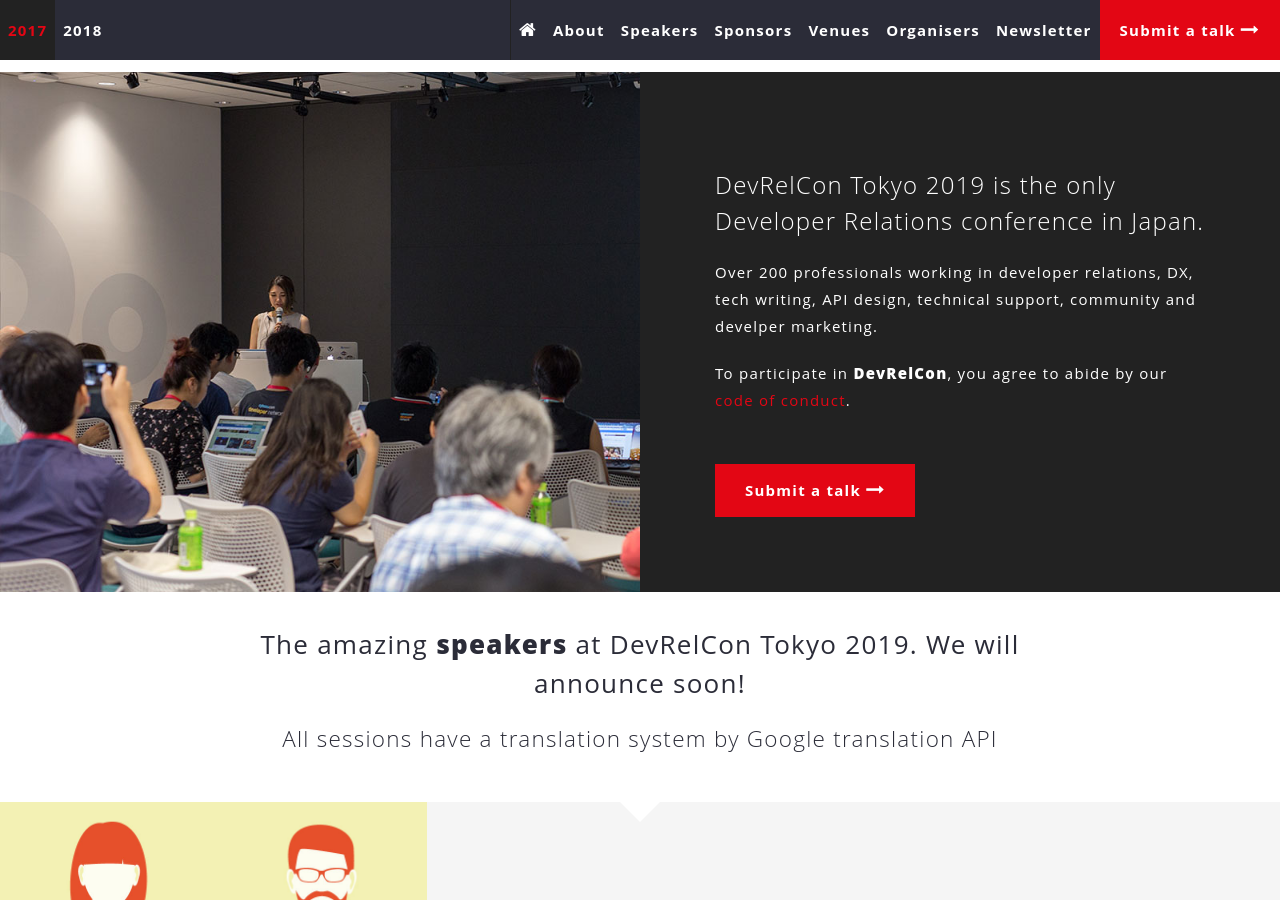
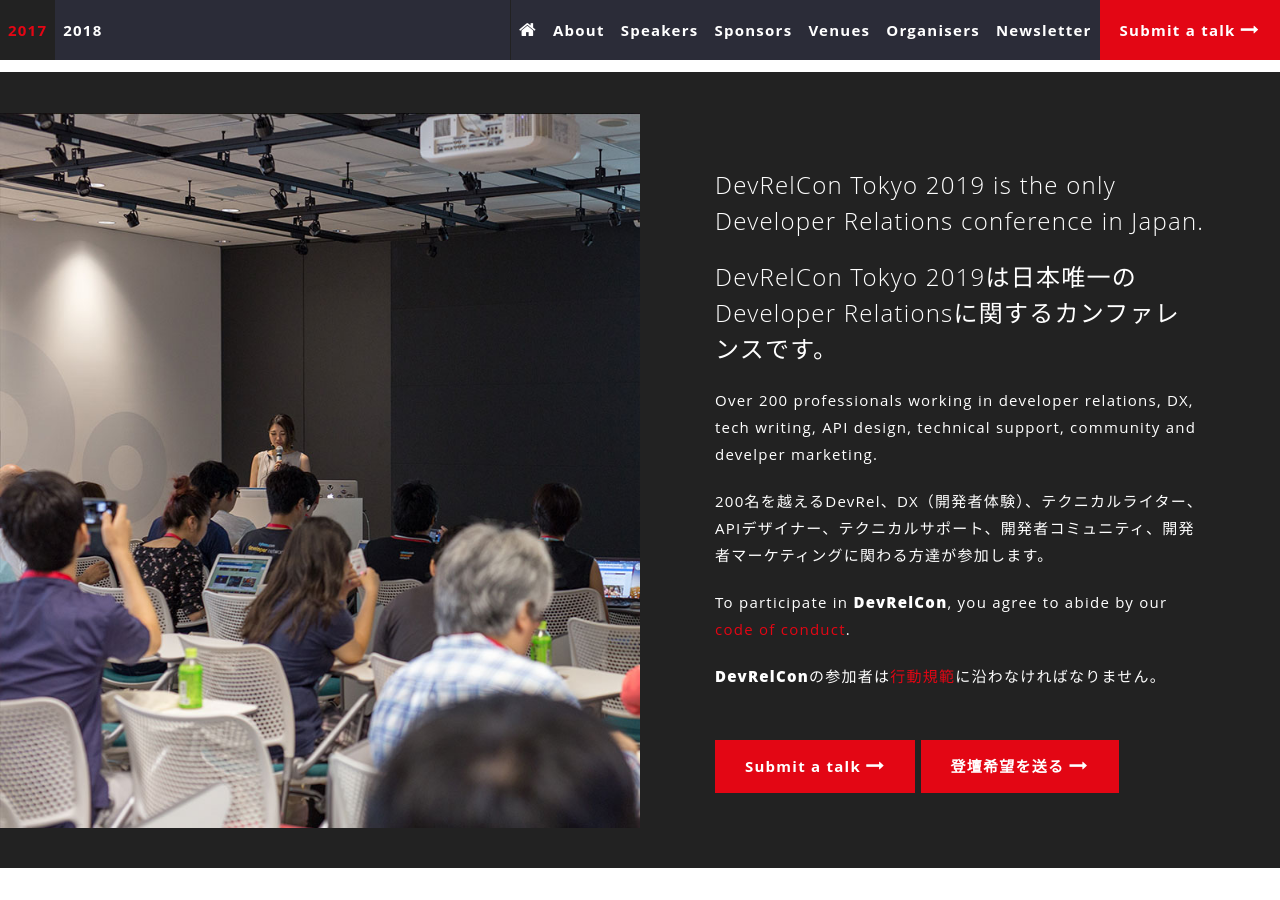
Before and after one commit to DevRelConTokyo2019/devrelcontokyo2019.github.io, a Jekyll site: the page built from index.md, in a window 1280 px wide and 900 px high, scrolled down 1232 px. Built offline with Jekyll 4.4.1, drawn with Linux system fonts in a browser that asks for light colours; nearby versions of some CDN libraries; comment, search, counter and statistics services are not loaded.

Commit message:
Update about section

```diff
--- a/_includes/about.html
+++ b/_includes/about.html
@@ -8,13 +8,19 @@ About
     <div class="col-sm-12 col-md-6 about"></div>
     <div id="about"></div> <!-- About anchor (from main nav) -->
     <div class="col-sm-12 col-md-6 about-text">
-        <h3>DevRelCon Tokyo 2019 is the only Developer Relations conference in Japan.</h3>
-        <p>Over 200 professionals working in developer relations, DX, tech writing, API design, technical support, community and develper marketing.</p>
-        <p>To participate in <strong>DevRelCon</strong>, you agree to abide by our <a href="/code-of-conduct/index.html">code of conduct</a>.</p>
+      <h3 class="lang en">DevRelCon Tokyo 2019 is the only Developer Relations conference in Japan.</h3>
+      <h3 class="lang ja">DevRelCon Tokyo 2019は日本唯一のDeveloper Relationsに関するカンファレンスです。</h3>
+      <p class="lang en">Over 200 professionals working in developer relations, DX, tech writing, API design, technical support, community and develper marketing.</p>
+      <p class="lang ja">200名を越えるDevRel、DX（開発者体験）、テクニカルライター、APIデザイナー、テクニカルサポート、開発者コミュニティ、開発者マーケティングに関わる方達が参加します。</p>
+      <p class="lang en">To participate in <strong>DevRelCon</strong>, you agree to abide by our <a href="/code-of-conduct/index.html">code of conduct</a>.</p>
+      <p class="lang ja"><strong>DevRelCon</strong>の参加者は<a href="/code-of-conduct/index.html">行動規範</a>に沿わなければなりません。</p>
         <a href="https://www.papercall.io/devrelcon-tokyo-2019" target="_blank">
-            <div class="devrel-button buy">
-                Submit a talk <i class="fa fa-long-arrow-right"></i>
-            </div>
+          <div class="devrel-button buy lang en">
+              Submit a talk <i class="fa fa-long-arrow-right"></i>
+          </div>
+          <div class="devrel-button buy lang ja">
+              登壇希望を送る <i class="fa fa-long-arrow-right"></i>
+          </div>
         </a>
     </div>
 </div>
```
